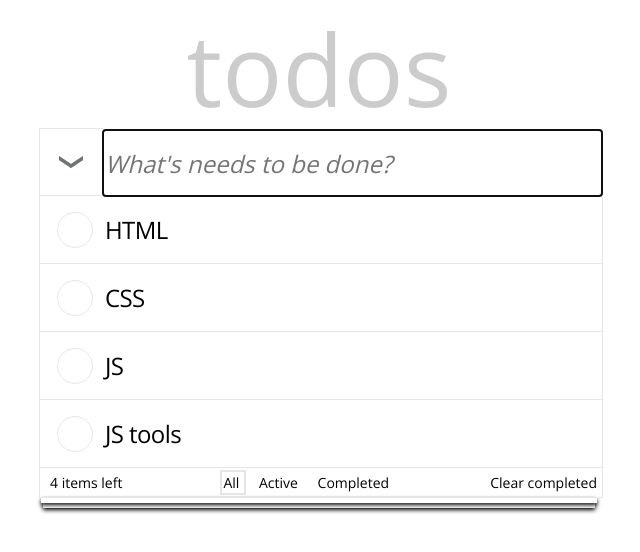
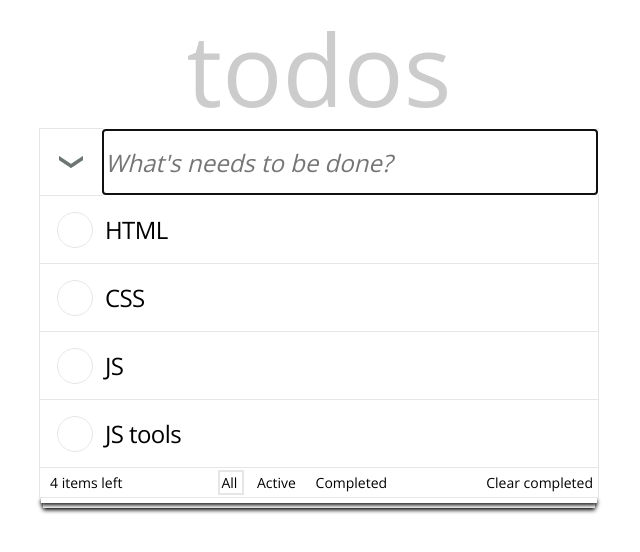
Before and after one commit to ok-technopolis-autumn-2019/Vladislav_Zybkin, a plain HTML site: page index.html in a window 1280 px wide. Shown: the whole page, without its empty margins (321-961 px from the left). Drawn offline with nearby package versions, Linux system fonts and the light colour scheme.

Commit message:
fixed last mistakes

```diff
--- a/main.css
+++ b/main.css
@@ -36,7 +36,7 @@ body {
 
 .todo-app__frame {
   border: 1px solid #E6E6E6;
-  width: 562px;
+  background-color: #fff;
 }
 
 .title {
@@ -50,19 +50,17 @@ body {
 
 .todo-app__main-controls {
   display: flex;
-  width: 562px;
-  height: auto;
   border-bottom: 1px solid #E6E6E6;
 }
 
 .main-controls__create-new-assignment {
   font-size: 24px;
-  width: 500px;
-  height: 64px;
-  border: none;
+  height: 66px;
   font-family: 'Open Sans', sans-serif;
   font-style: italic;
-  width: 99%
+  width: 100%;
+  box-sizing: border-box;
+  border: 1px solid transparent;
 }
 
 .main-controls__create-new-assignment:focus {
@@ -70,7 +68,7 @@ body {
 }
 
 .main-controls__create-new {
-  width: 500px;
+  flex-grow: 1;
   height: 66px;
 }
 
@@ -154,7 +152,6 @@ body {
   flex-grow: 1;
   font-family: 'Open Sans', sans-serif;
   font-size: 24px;
-  vertical-align: center;
   text-align: left;
   padding: 12px 0;
   word-break: break-word;
```
